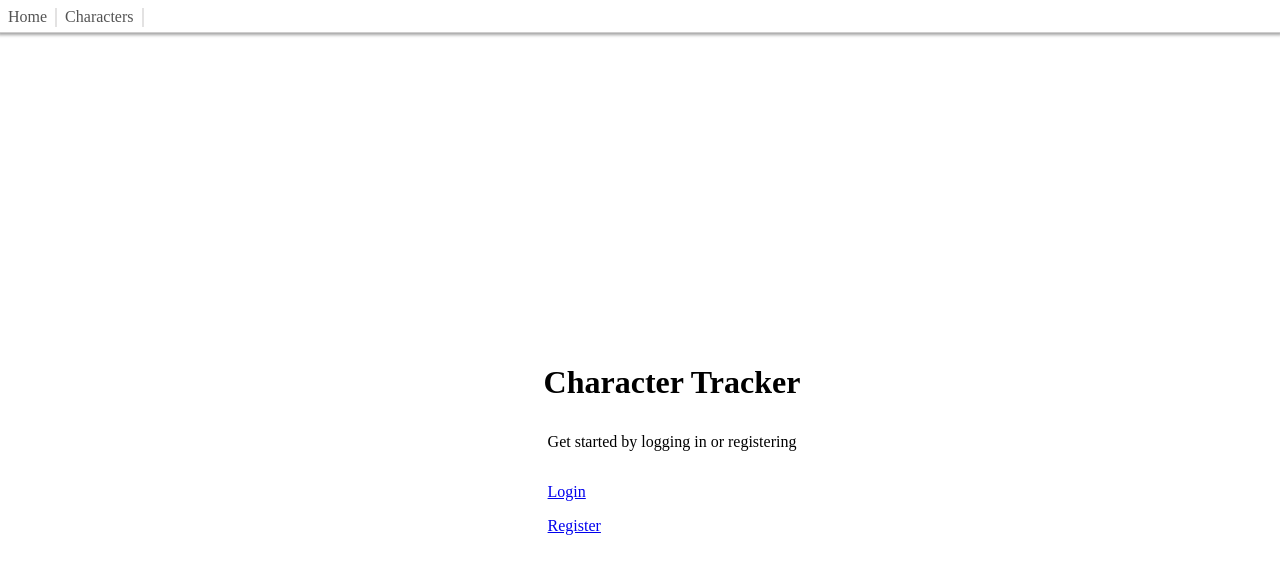
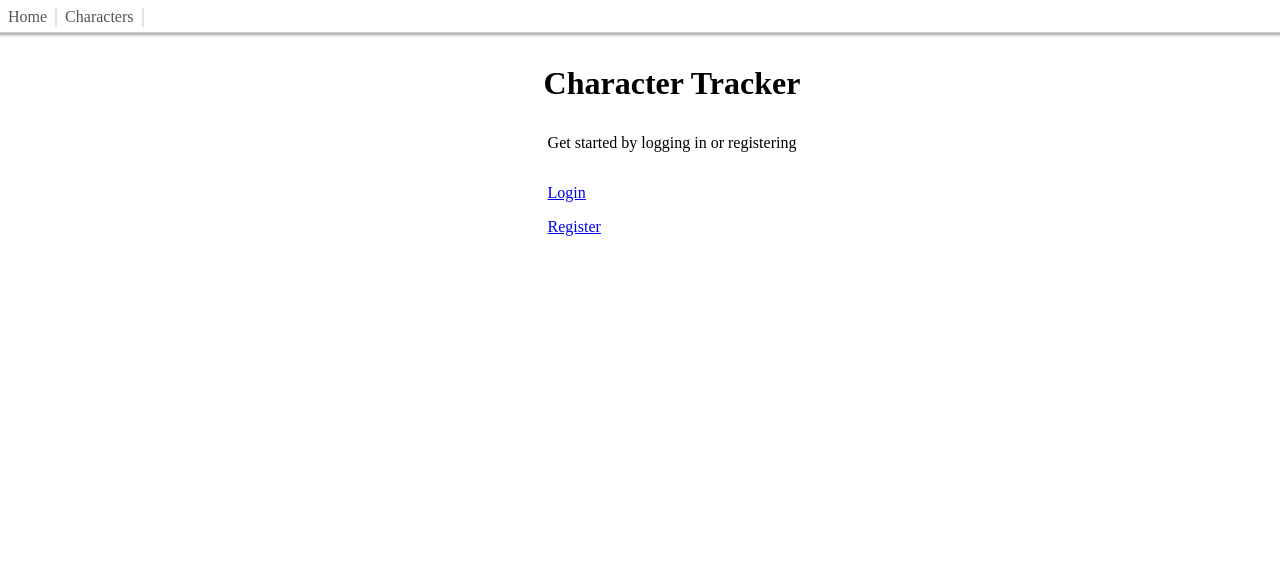
Before and after one commit to Le-vry/Character-tracker, a SvelteKit app: page / in a window 1280 px wide. Shown: the top 574 px of the page. Built offline with nearby package versions, Linux system fonts and the light colour scheme; no server answers.

Commit message:
Update +page.svelte

```diff
--- a/src/routes/+page.svelte
+++ b/src/routes/+page.svelte
@@ -36,7 +36,7 @@
 		padding: 2rem;
 		display: flex;
 		flex-direction: column;
-        justify-content: center;
+        justify-content: top;
         align-items: center;
 		gap: 2rem;
 		overflow: hidden;
```
